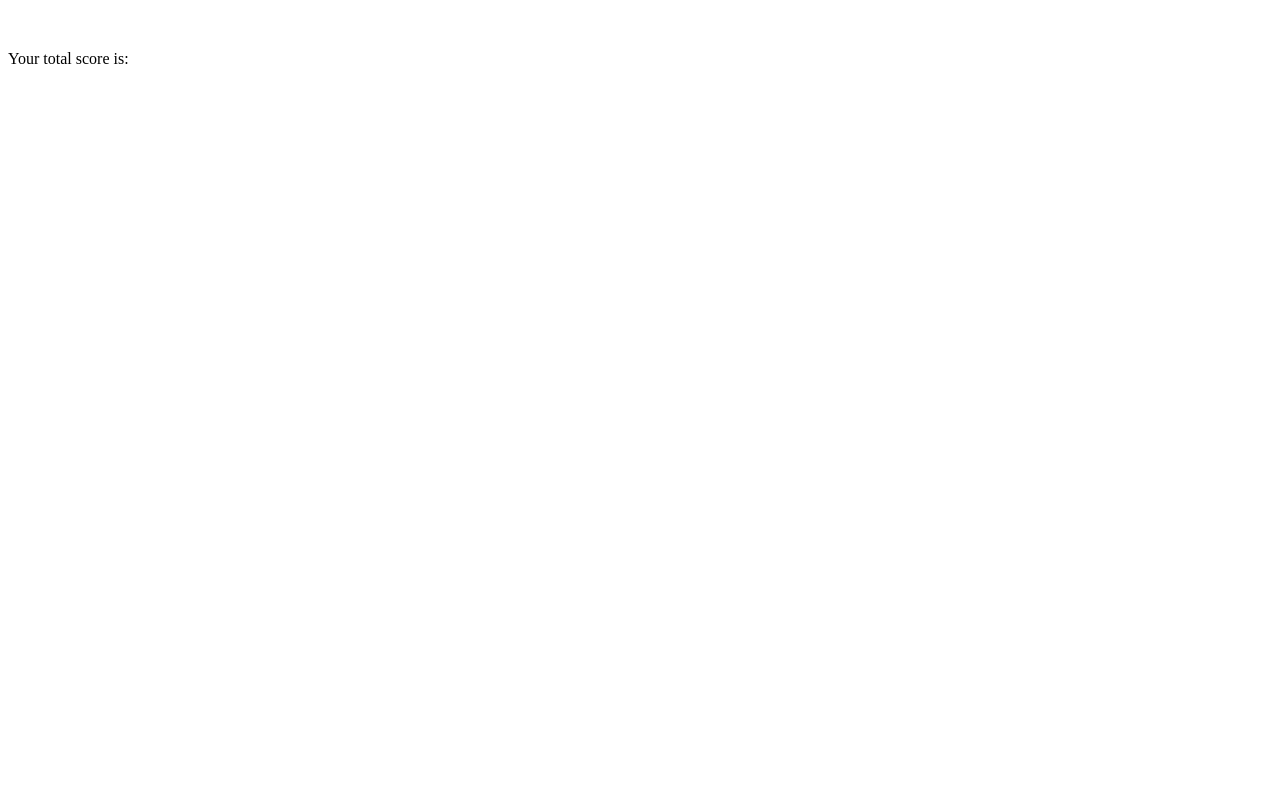
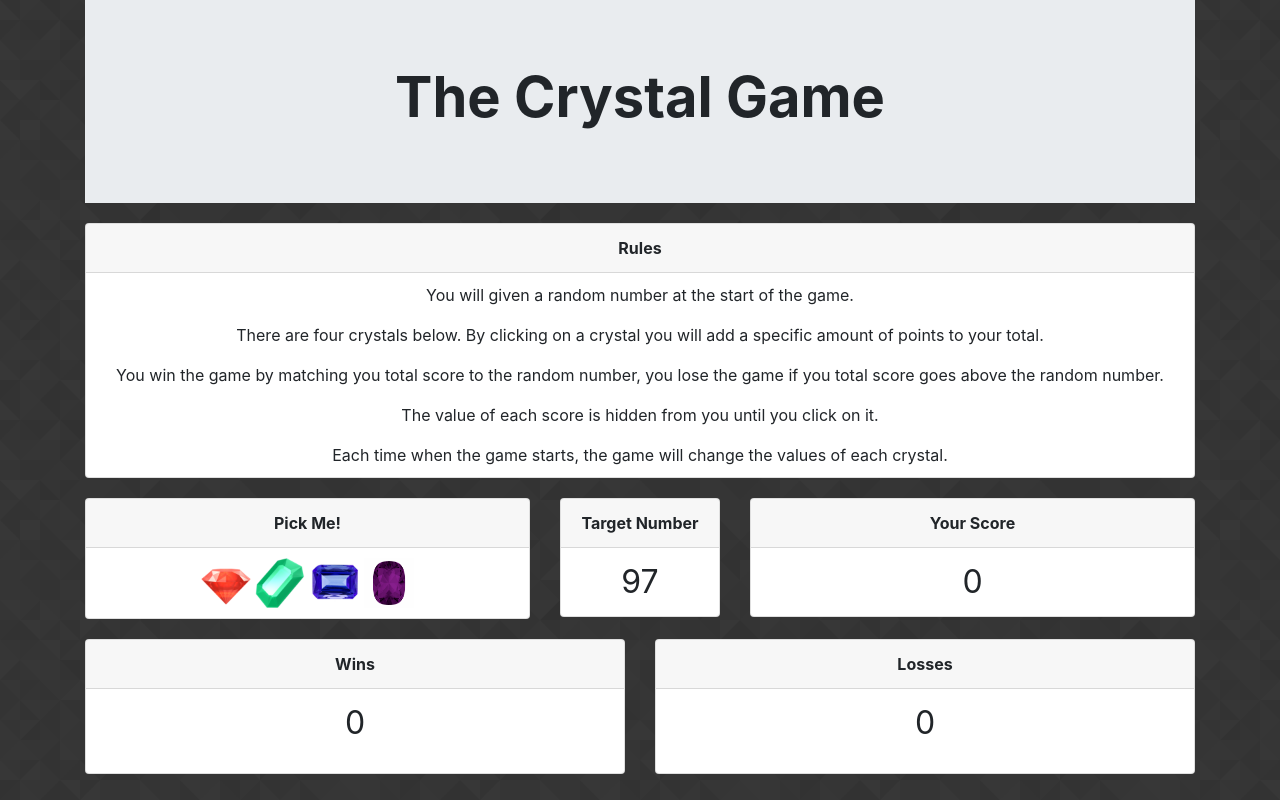
Before and after one commit to alex05d/unit-4-game, a plain HTML site: page index.html in a window 1280 px wide. Drawn offline with nearby package versions, Linux system fonts and the light colour scheme.

Commit message:
finished logic

```diff
--- a/assets/css/reset.css
+++ b/assets/css/reset.css
@@ -0,0 +1,48 @@
+/* http://meyerweb.com/eric/tools/css/reset/
+   v2.0 | 20110126
+   License: none (public domain)
+*/
+
+html, body, div, span, applet, object, iframe,
+h1, h2, h3, h4, h5, h6, p, blockquote, pre,
+a, abbr, acronym, address, big, cite, code,
+del, dfn, em, img, ins, kbd, q, s, samp,
+small, strike, strong, sub, sup, tt, var,
+b, u, i, center,
+dl, dt, dd, ol, ul, li,
+fieldset, form, label, legend,
+table, caption, tbody, tfoot, thead, tr, th, td,
+article, aside, canvas, details, embed,
+figure, figcaption, footer, header, hgroup,
+menu, nav, output, ruby, section, summary,
+time, mark, audio, video {
+	margin: 0;
+	padding: 0;
+	border: 0;
+	font-size: 100%;
+	font: inherit;
+	vertical-align: baseline;
+}
+/* HTML5 display-role reset for older browsers */
+article, aside, details, figcaption, figure,
+footer, header, hgroup, menu, nav, section {
+	display: block;
+}
+body {
+	line-height: 1;
+}
+ol, ul {
+	list-style: none;
+}
+blockquote, q {
+	quotes: none;
+}
+blockquote:before, blockquote:after,
+q:before, q:after {
+	content: '';
+	content: none;
+}
+table {
+	border-collapse: collapse;
+	border-spacing: 0;
+}
--- a/assets/css/style.css
+++ b/assets/css/style.css
@@ -0,0 +1,36 @@
+html{
+    background-image: url(../images/prism.png);
+}
+body{
+     background-image: url(../images/prism.png);
+}
+.title{
+    margin-bottom: 20px;
+}
+.title-top{
+    margin-top: 0px;
+    padding-top: 0px;
+    padding-bottom: 0px;
+}
+#total {
+    font-size: 32px;
+}
+#randomText {
+    font-size: 32px;
+}
+#winsText {
+    font-size: 32px;
+}
+#lossesText {
+    font-size: 32px;
+}
+.jumbotron {
+    margin: 0;
+}
+.display-4,
+.card-header {
+    font-weight: bolder;
+}
+.card-body{
+    padding: 10px;
+}
--- a/assets/javascript/game.js
+++ b/assets/javascript/game.js
@@ -0,0 +1,102 @@
+// assign variable crystal as an object
+crystal = {
+    redCrystal:
+    {
+        color: "Red",
+        value: 0
+    },
+    blueCrystal:
+    {
+        color: "Blue",
+        value: 0
+
+    },
+    purpleCrystal:
+    {
+        color: "Purple",
+        value: 0
+    },
+    greenCrystal:
+    {
+        color: "Green",
+        value: 0
+    }
+
+};
+
+// creat a variable
+var randomNum = function (min, max) {
+    return Math.floor(Math.random() * (max - min + 1)) + min;
+};
+
+var crystalNumber = function () {
+    return Math.floor(Math.random() * 12 + 1) + 1;
+};
+
+
+var win = 0;
+var losses = 0;
+var target = 0;
+var score = 0;
+
+target = randomNum(19, 120);
+
+var start = function () {
+    score = 0;
+    target = randomNum(19, 120);
+    crystal.redCrystal.value = crystalNumber();
+    crystal.blueCrystal.value = crystalNumber();
+    crystal.purpleCrystal.value = crystalNumber();
+    crystal.greenCrystal.value = crystalNumber();
+    $("#randomText").html(target);
+    $("#total").html(score);
+};
+
+var values = function (crystal) {
+    score = score + crystal.value;
+    $("#total").html(score);
+
+    checkWin();
+
+
+};
+
+
+
+var checkWin = function () {
+    if (score > target) {
+        losses++;
+        $("#lossesText").html(losses);
+        alert("YOU LOSE");
+        start();
+    }
+    if (score === target) {
+        win++;
+        $("#winsText").html(win);
+        alert(" YOU WON!");
+        start();
+    }
+
+};
+
+
+
+
+
+
+
+start();
+// event listener
+
+$("#red").on("click", function () {
+    values(crystal.redCrystal);
+});
+$("#green").click(function () {
+    values(crystal.greenCrystal);
+});
+$("#blue").click(function () {
+    values(crystal.blueCrystal);
+});
+$("#purple").click(function () {
+    values(crystal.purpleCrystal);
+});
--- a/index.html
+++ b/index.html
@@ -6,26 +6,112 @@
     <meta name="viewport" content="width=device-width, initial-scale=1.0">
     <meta http-equiv="X-UA-Compatible" content="ie=edge">
     <link type="text/stylesheet" src="assets/css/reset.css">
-    <link type="text/stylesheet" src="assets/css/style.css">
+    <link rel="stylesheet" href="https://stackpath.bootstrapcdn.com/bootstrap/4.3.1/css/bootstrap.min.css"
+        integrity="sha384-ggOyR0iXCbMQv3Xipma34MD+dH/1fQ784/j6cY/iJTQUOhcWr7x9JvoRxT2MZw1T" crossorigin="anonymous">
+    <link rel="stylesheet" type="text/css" href="assets/css/style.css">
     <title>Document</title>
 </head>
 
 <body>
-    <div id="randomText"></div>
-    <div id="score">
-        <p id="winsText"></p>
-        <p id="lossesText"></p>
+    <div class="container">
+        <div class="row">
+            <div class="col-md-12 title title-top">
+                <div class="jumbotron jumbotron-fluid ">
+                    <div class="container ">
+                        <h1 class="display-4 text-center">The Crystal Game</h1>
+                    </div>
+                </div>
+            </div>
+        </div>
+        <div class="row">
+            <div class="col-md-12 title">
+                <div class="card">
+                    <div class="card-header text-center">
+                        Rules
+                    </div>
+                    <div class="card-body">
+                        <p class="card-text text-center">You will given a random number at the start of the game.
+                        </p>
+                        <p class="card-text text-center">There are four crystals below. By clicking on a crystal you
+                            will add a specific amount of points to your total.
+                        </p>
+                        <p class="card-text text-center">You win the game by matching you total score to the random
+                            number, you lose the game if you total score goes above the random number.
+                        </p>
+                        <p class="card-text text-center">The value of each score is hidden from you until you click on
+                            it.
+                        </p>
+                        <p class="card-text text-center">Each time when the game starts, the game will change the values
+                            of each crystal.
+                        </p>
+                    </div>
+                </div>
+            </div>
+        </div>
+
+        <div class="row">
+            <div class="col-md-5 title text-center">
+                <div class="card">
+                    <div class="card-header text-center">
+                        Pick Me!
+                    </div>
+                    <div class="card-body">
+                        <img id="red" src="assets/images/red.png" height="50px" width="50px">
+                        <img id="green" src="assets/images/green.png" height="50px" width="50px">
+                        <img id="blue" src="assets/images/blue.jpg" height="50px" width="50px">
+                        <img id="purple" src="assets/images/pruple.png" height="50px" width="50px">
+                    </div>
+                </div>
+
+            </div>
+            <div class="col-md-2 text-center">
+                <div class="card">
+                    <div class="card-header text-center">
+                        Target Number
+                    </div>
+                    <div class="card-body">
+                        <span id="randomText"></span>
+                    </div>
+                </div>
+            </div>
+            <div class="col-md-5">
+                <div class="card">
+                    <div class="card-header text-center">
+                        Your Score
+                    </div>
+                    <div class="card-body text-center">
+                        <span id="total"></span>
+                    </div>
+                </div>
+            </div>
+        </div>
+        <div class="row">
+            <div class="col-md-6">
+                <div class="card">
+                    <div class="card-header text-center">
+                        Wins
+                    </div>
+                    <div class="card-body text-center">
+                        <p id="winsText">0</p>
+                    </div>
+                </div>
+
+            </div>
+            <div class="col-md-6">
+                <div class="card">
+                    <div class="card-header text-center">
+                        Losses
+                    </div>
+                    <div class="card-body text-center">
+                        <p id="lossesText">0</p>
+                    </div>
+                </div>
+
+            </div>
+        </div>
     </div>
-    <div>
-        <img>
-        <img>
-        <img>
-        <img>
-    </div>
-    <div id="count">
-        <p>Your total score is:</p>
-        <div id="total"></div>
-    </div>
+    <script src="https://code.jquery.com/jquery-3.4.1.min.js"
+        integrity="sha256-CSXorXvZcTkaix6Yvo6HppcZGetbYMGWSFlBw8HfCJo=" crossorigin="anonymous"></script>
     <script src="assets/javascript/game.js"></script>
 </body>
 
```
Also changed, not shown: assets/images/blue.jpg (added), assets/images/green.png (added), assets/images/prism.png (added), assets/images/pruple.png (added), assets/images/red.png (added).
